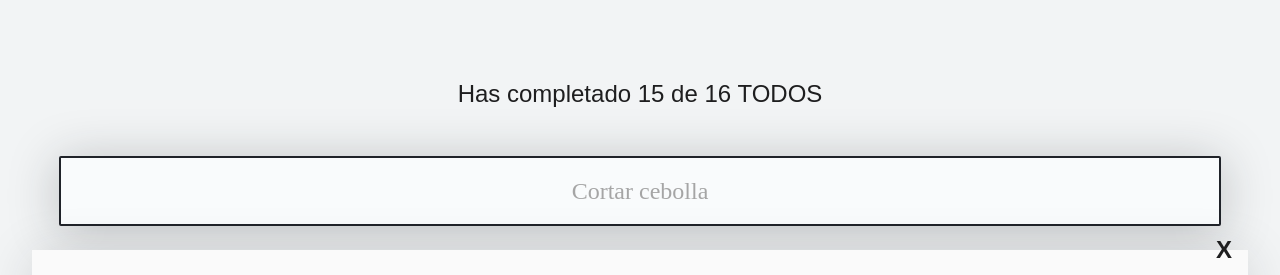
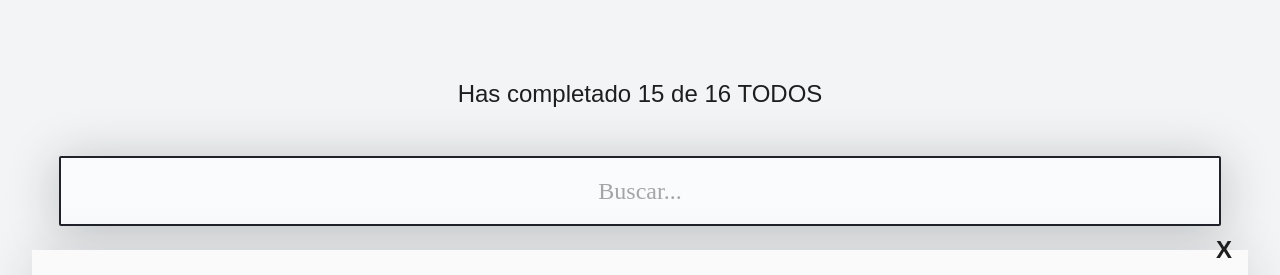
Before and after one commit to rodrigozucchini/intro-react, a React (Vite) app: page / in a window 1280 px wide. Shown: the top 275 px of the page. Built offline with nearby package versions, Linux system fonts and the light colour scheme.

Commit message:
knowing event target

```diff
--- a/src/CreateTodoButton/CreateTodoButton.tsx
+++ b/src/CreateTodoButton/CreateTodoButton.tsx
@@ -2,9 +2,15 @@ import './CreateTodoButton.css';
 
 function CreateTodoButton() {
     return (
-      <span className="CreateTodoButton">
+      <button
+        className="CreateTodoButton"
+        onClick={(event)=> {
+          console.log('le diste click')
+          console.log(event.target)
+        }
+      }>
         +
-      </span>
+      </button>
     );
 }
 export { CreateTodoButton }
--- a/src/TodoSearch/TodoSearch.tsx
+++ b/src/TodoSearch/TodoSearch.tsx
@@ -2,7 +2,14 @@ import './TodoSearch.css';
 
 function TodoSearch() {
     return (
-      <input className="TodoSearch" placeholder="Cortar cebolla"></input>
+      <input
+        className="TodoSearch"
+        placeholder="Buscar..."
+        onChange={(event) => {
+          console.log('escribiste en el todo search')
+          console.log(event.target.value);
+        }}
+        ></input>
     );
 }
 
```
